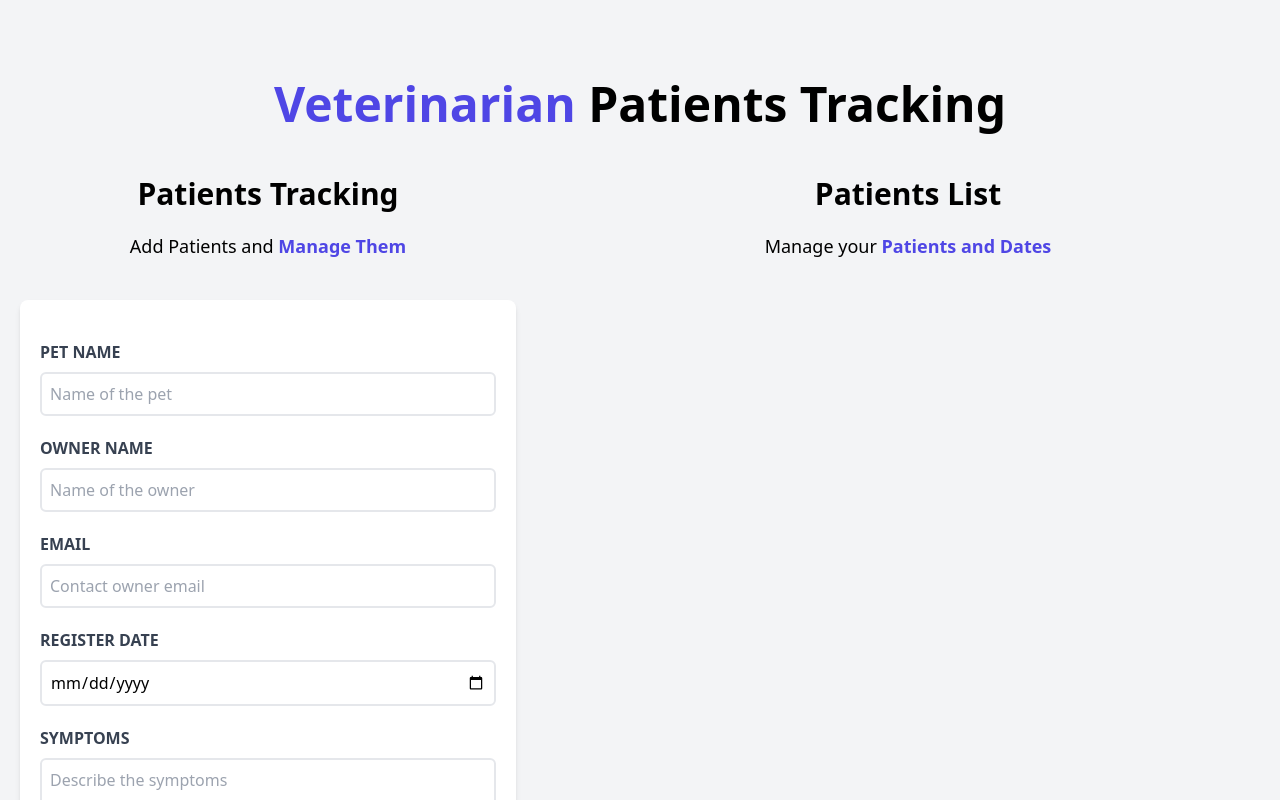
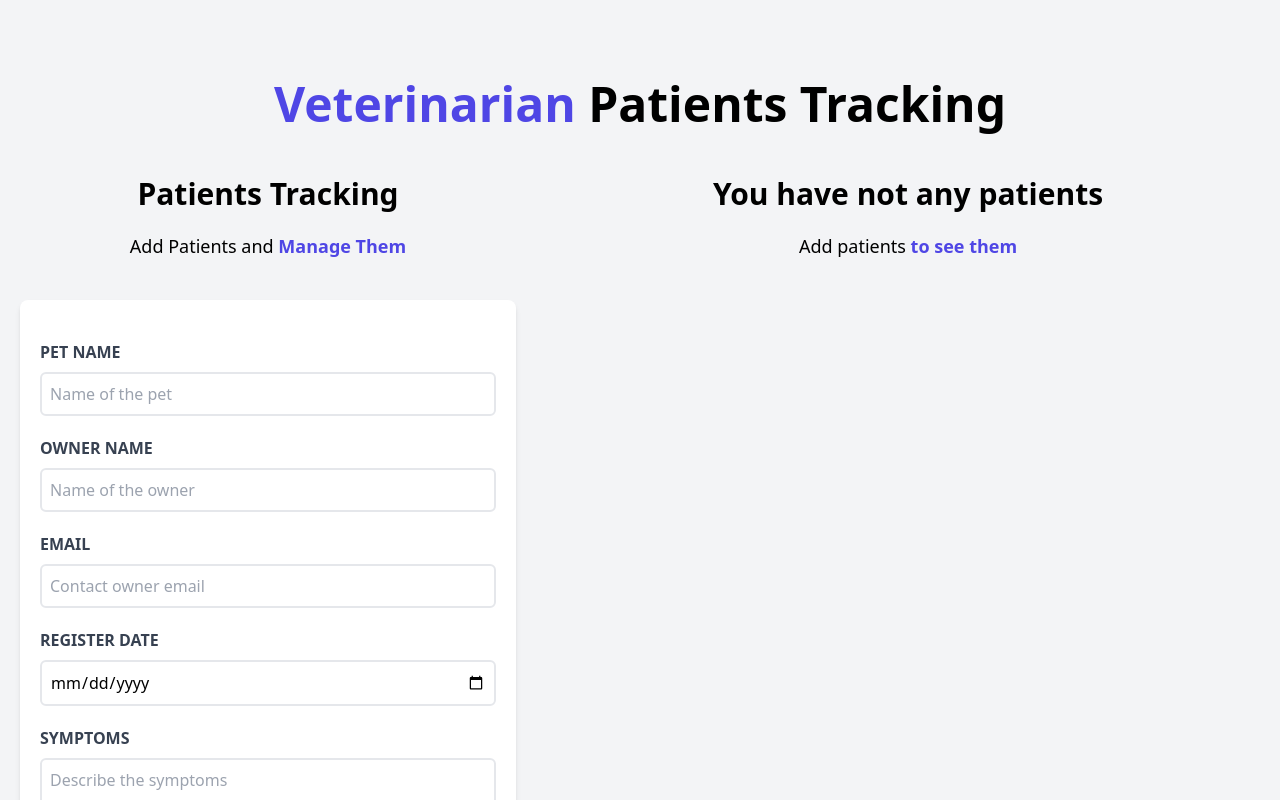
Before and after one commit to charls96/veterinarian-webapp, a React (Vite) app: page / in a window 1280 px wide. Shown: the top 800 px of the page. Built offline with nearby package versions, Linux system fonts and the light colour scheme.

Commit message:
edit patients

```diff
--- a/src/App.jsx
+++ b/src/App.jsx
@@ -5,15 +5,14 @@ import PatientsList from "./components/PatientsList";
 
 function App() {
   const [patients, setPatients] = useState([]);
+  const [patient, setPatient] = useState({});
 
   return (
     <div className="container mx-auto mt-20">
       <Header />
       <div className="mt-12 md:flex">
-        <Form patients={patients} setPatients={setPatients} />
-        <PatientsList
-          patients={patients}
-        />
+        <Form patients={patients} setPatients={setPatients} patient={patient} setPatient={setPatient} />
+        <PatientsList patients={patients} setPatient={setPatient} />
       </div>
     </div>
   );
--- a/src/components/Form.jsx
+++ b/src/components/Form.jsx
@@ -1,7 +1,7 @@
 import { useState, useEffect } from "react";
 import Error from "./Error";
 
-const Form = ({ patients, setPatients }) => {
+const Form = ({ patients, setPatients, patient, setPatient }) => {
   const [petName, setPetName] = useState("");
   const [ownerName, setOwnerName] = useState("");
   const [email, setEmail] = useState("");
@@ -9,6 +9,16 @@ const Form = ({ patients, setPatients }) => {
   const [symptoms, setSymptoms] = useState("");
 
   const [error, setError] = useState(false);
+
+  useEffect(() => {
+    if (Object.keys(patient).length > 0){
+        setPetName(patient.petName);
+        setOwnerName(patient.ownerName);
+        setEmail(patient.email);
+        setRegisterDate(patient.registerDate);
+        setSymptoms(patient.symptoms);
+    }
+  }, [patient])
 
   const generateId = () => {
     const random = Math.random().toString(36).substr(2);
@@ -32,10 +42,17 @@ const Form = ({ patients, setPatients }) => {
       email,
       registerDate,
       symptoms,
-      id: generateId(),
     };
 
-    setPatients([...patients, patientObj]);
+    if(patient.id) {
+      patientObj.id = patient.id;
+      const updatedPatients = patients.map( patientState => patientState.id === patient.id ? patientObj : patientState);
+      setPatients(updatedPatients);
+      setPatient({});
+    } else {
+      patientObj.id = generateId();
+      setPatients([...patients, patientObj]);
+    }
 
     setPetName("");
     setOwnerName("");
@@ -141,7 +158,7 @@ const Form = ({ patients, setPatients }) => {
         <input
           className="bg-indigo-600 w-full p-3 text-white uppercase font-bold hover:bg-indigo-700 cursor-pointer rounded transition-all"
           type="submit"
-          value="Add Patient"
+          value= { patient.id ? 'Edit patient' : 'Add patient' }
         />
       </form>
     </div>
--- a/src/components/Patient.jsx
+++ b/src/components/Patient.jsx
@@ -1,4 +1,4 @@
-const Patient = ({patient}) => {
+const Patient = ({patient, setPatient}) => {
   const {petName, ownerName, email, registerDate, symptoms} = patient;
   return (
     <div className="mx-5 my-10 bg-white shadow-md px-5 py-10 rounded-xl">
@@ -24,6 +24,19 @@ const Patient = ({patient}) => {
           {symptoms}
         </span>
       </p>
+      <div className="flex gap-3 mt-10">
+        <button
+        type="button"
+        className='py-2 px-10 bg-indigo-600 hover:bg-indigo-700 text-white font-bold uppercase rounded-lg'
+        onClick={() => setPatient(patient)}>
+          Edit
+        </button>
+        <button
+        type="button"
+        className='py-2 px-10 bg-red-600 hover:bg-red-700 text-white font-bold uppercase rounded-lg'>
+          Delete
+        </button>
+      </div>
     </div>
   );
 };
--- a/src/components/PatientsList.jsx
+++ b/src/components/PatientsList.jsx
@@ -1,20 +1,34 @@
 import Patient from "./Patient";
+import { useEffect } from "react";
 
-const PatientsList = ({ patients }) => {
+const PatientsList = ({ patients, setPatient }) => {
   return (
     <div className="md:w-1/2 lg:w-3/5 md:h-screen overflow-y-scroll">
-      <h2 className="text-3xl text-center font-black">Patients List</h2>
-      <p className="text-lg text-center mt-5 mb-10">
-        Manage your{" "}
-        <span className="text-indigo-600 font-bold">Patients and Dates</span>
-      </p>
+      {patients && patients.length ? (
+        <>
+          <h2 className="text-3xl text-center font-black">Patients List</h2>
+          <p className="text-lg text-center mt-5 mb-10">
+            Manage your{" "}
+            <span className="text-indigo-600 font-bold">
+              Patients and Dates
+            </span>
+          </p>
 
-      {patients.map( patient => {
-        return <Patient
-        key={patient.id}
-          patient={patient}
-        />;
-      })}
+          {patients.map((patient) => {
+            return <Patient key={patient.id} patient={patient} setPatient={setPatient} />;
+          })}
+        </>
+      ) : (
+        <>
+          <h2 className="text-3xl text-center font-black">You have not any patients</h2>
+          <p className="text-lg text-center mt-5 mb-10">
+            Add patients{" "}
+            <span className="text-indigo-600 font-bold">
+              to see them
+            </span>
+          </p>
+        </>
+      )}
     </div>
   );
 };
```
